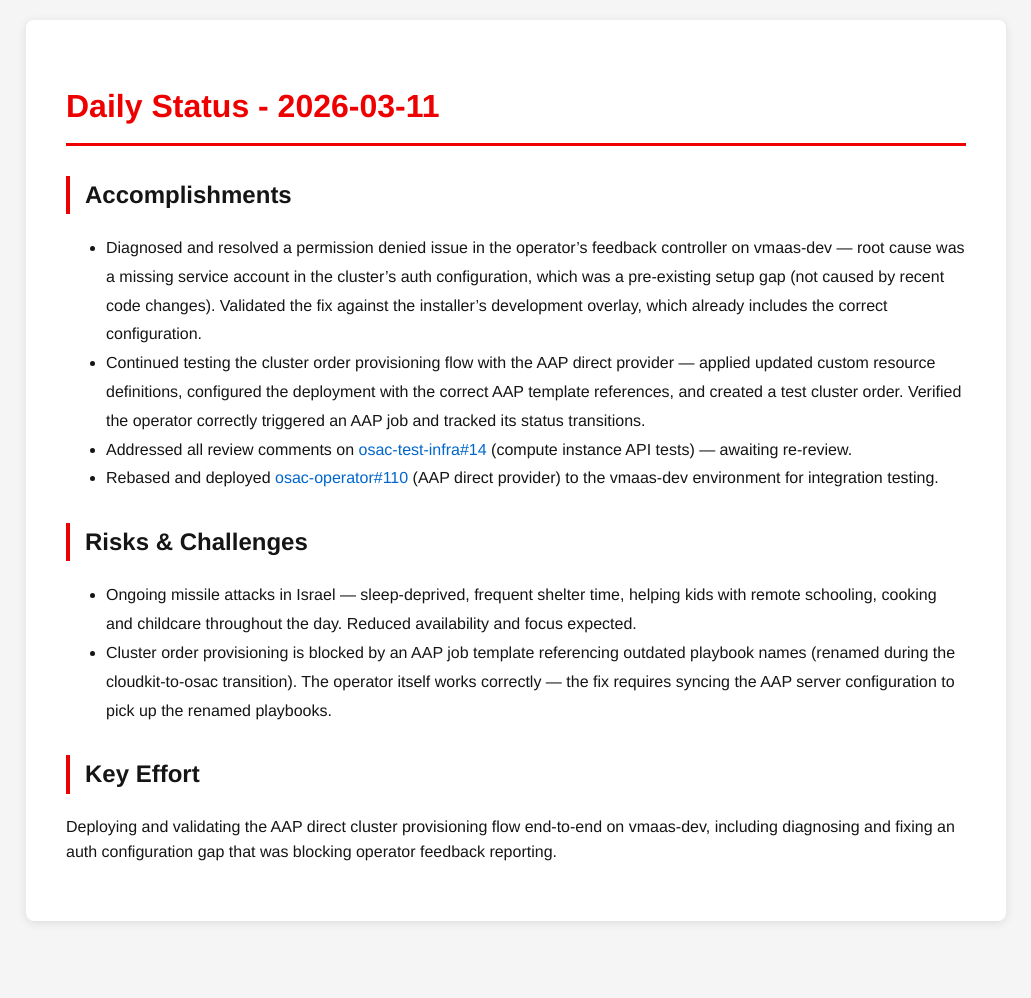
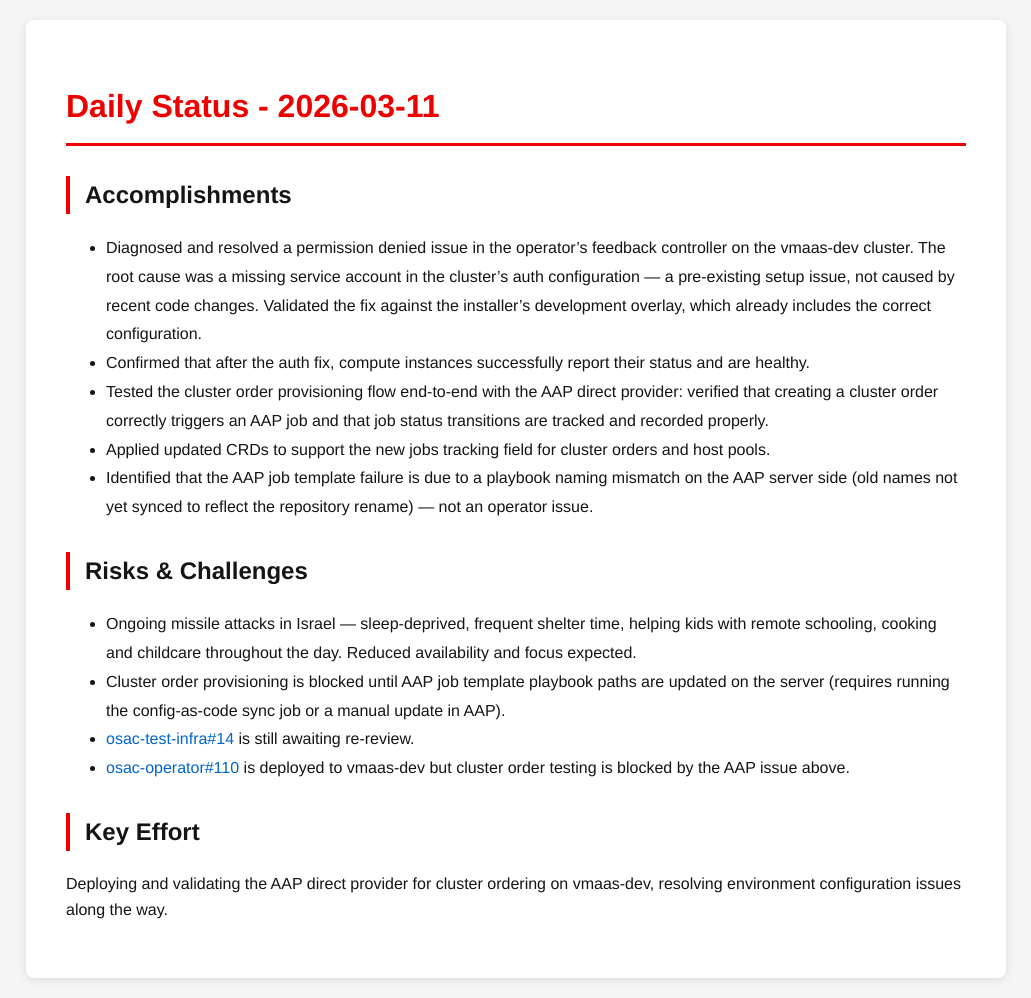
Before and after one commit to tzvatot/daily-status, a Jekyll site: the page built from 2026-03-11.md, in a window 1280 px wide. Shown: the whole page, without its empty margins (124-1155 px from the left). Built offline with Jekyll 4.4.1, drawn with Linux system fonts in a browser that asks for light colours; before the commit the page ends 941 px from its top, so only the background shows below that.

Commit message:
Daily status update - 2026-03-11

```diff
--- a/2026-03-11.md
+++ b/2026-03-11.md
@@ -7,14 +7,17 @@ date: 2026-03-11
 # Daily Status - 2026-03-11
 
 ## Accomplishments
-- Diagnosed and resolved a permission denied issue in the operator's feedback controller on vmaas-dev — root cause was a missing service account in the cluster's auth configuration, which was a pre-existing setup gap (not caused by recent code changes). Validated the fix against the installer's development overlay, which already includes the correct configuration.
-- Continued testing the cluster order provisioning flow with the AAP direct provider — applied updated custom resource definitions, configured the deployment with the correct AAP template references, and created a test cluster order. Verified the operator correctly triggered an AAP job and tracked its status transitions.
-- Addressed all review comments on [osac-test-infra#14](https://github.com/osac-project/osac-test-infra/pull/14) (compute instance API tests) — awaiting re-review.
-- Rebased and deployed [osac-operator#110](https://github.com/osac-project/osac-operator/pull/110) (AAP direct provider) to the vmaas-dev environment for integration testing.
+- Diagnosed and resolved a permission denied issue in the operator's feedback controller on the vmaas-dev cluster. The root cause was a missing service account in the cluster's auth configuration — a pre-existing setup issue, not caused by recent code changes. Validated the fix against the installer's development overlay, which already includes the correct configuration.
+- Confirmed that after the auth fix, compute instances successfully report their status and are healthy.
+- Tested the cluster order provisioning flow end-to-end with the AAP direct provider: verified that creating a cluster order correctly triggers an AAP job and that job status transitions are tracked and recorded properly.
+- Applied updated CRDs to support the new jobs tracking field for cluster orders and host pools.
+- Identified that the AAP job template failure is due to a playbook naming mismatch on the AAP server side (old names not yet synced to reflect the repository rename) — not an operator issue.
 
 ## Risks & Challenges
 - Ongoing missile attacks in Israel — sleep-deprived, frequent shelter time, helping kids with remote schooling, cooking and childcare throughout the day. Reduced availability and focus expected.
-- Cluster order provisioning is blocked by an AAP job template referencing outdated playbook names (renamed during the cloudkit-to-osac transition). The operator itself works correctly — the fix requires syncing the AAP server configuration to pick up the renamed playbooks.
+- Cluster order provisioning is blocked until AAP job template playbook paths are updated on the server (requires running the config-as-code sync job or a manual update in AAP).
+- [osac-test-infra#14](https://github.com/osac-project/osac-test-infra/pull/14) is still awaiting re-review.
+- [osac-operator#110](https://github.com/osac-project/osac-operator/pull/110) is deployed to vmaas-dev but cluster order testing is blocked by the AAP issue above.
 
 ## Key Effort
-Deploying and validating the AAP direct cluster provisioning flow end-to-end on vmaas-dev, including diagnosing and fixing an auth configuration gap that was blocking operator feedback reporting.
+Deploying and validating the AAP direct provider for cluster ordering on vmaas-dev, resolving environment configuration issues along the way.
```
